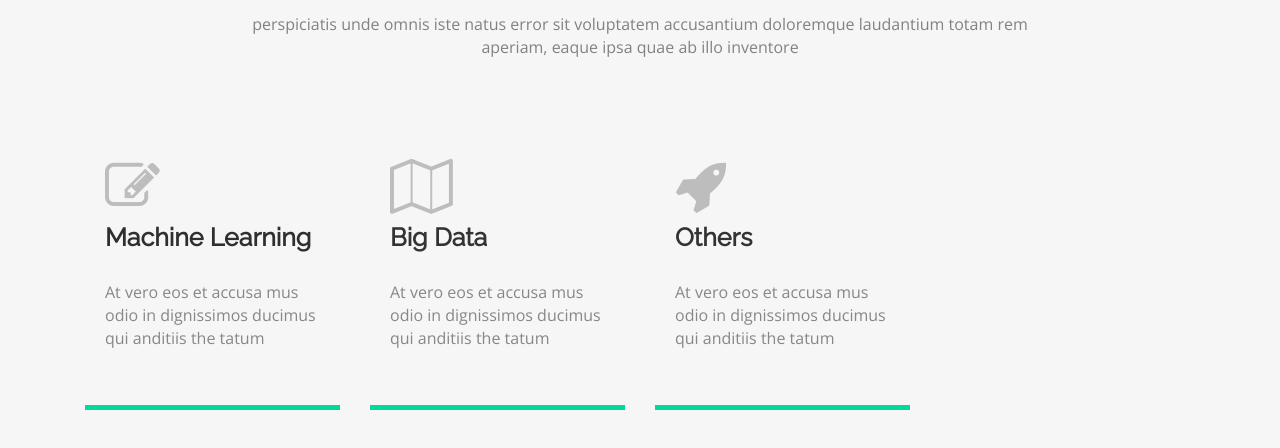
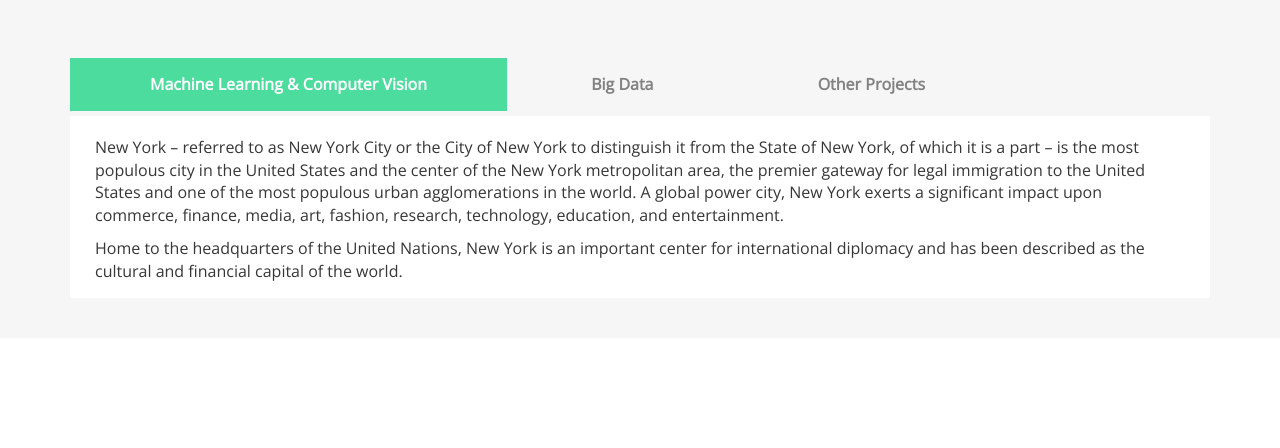
Before and after one commit to dhruvapatil/dhruvapatil.github.io, a plain HTML site: page projects.html in a window 1280 px wide. Shown: the part 210-658 px from the top of the page. Drawn offline with nearby package versions, Linux system fonts and the light colour scheme.

Commit message:
added tab bar

```diff
--- a/projects.html
+++ b/projects.html
@@ -87,46 +87,68 @@
             <div class="title-area">
               <h2 class="tittle">Projects Implemented</h2>
               <span class="tittle-line"></span>
-              <p>perspiciatis unde omnis iste natus error sit voluptatem accusantium doloremque laudantium totam rem aperiam, eaque ipsa quae ab illo inventore</p>
+              <!-- <p>perspiciatis unde omnis iste natus error sit voluptatem accusantium doloremque laudantium totam rem aperiam, eaque ipsa quae ab illo inventore</p> -->
             </div>
-            <!-- service content -->
+
+			<!--Trial Tab mounting here -->
 			<div class="service-content">
-              <ul class="service-table">
-                <li class="col-md-3 col-sm-6">
-                  <div class="single-service wow">
-                    <span class="fa fa-edit service-icon"></span>
-                    <h4 class="service-title"><a href = "https://github.com/dhruvapatil/machine-learning">Machine Learning</a></h4>
-                    <p>At vero eos et accusa mus odio in dignissimos ducimus qui anditiis the tatum</p>
+            <div class="holder">
+
+			  <input id="tab1" type="radio" name="tabs" checked>
+			  <label for="tab1">Machine Learning & Computer Vision</label>
+
+			  <input id="tab2" type="radio" name="tabs">
+			  <label for="tab2">Big Data</label>
+
+			  <input id="tab3" type="radio" name="tabs">
+			  <label for="tab3">Other Projects</label>
+			  <!--
+			  <input id="tab4" type="radio" name="tabs">
+			  <label for="tab4">Tokyo</label>
+			  -->
+
+			  <div class="heading">
+				  <div id="content1">
+					<p>
+					  New York – referred to as New York City or the City of New York to distinguish it from the State of New York, of which it is a part – is the most populous city in the United States and the center of the New York metropolitan area, the premier gateway for legal immigration to the United States and one of the most populous urban agglomerations in the world. A global power city, New York exerts a significant impact upon commerce, finance, media, art, fashion, research, technology, education, and entertainment.
+					<p>
+					  Home to the headquarters of the United Nations, New York is an important center for international diplomacy and has been described as the cultural and financial capital of the world.
+					</p>
 				  </div>
-                </li>
+
+				  <div id="content2">
+					<p>
+					 London is the capital city of England and the United Kingdom. It is the most populous city in the United Kingdom, with a metropolitan area of over 13 million inhabitants. Standing on the River Thames, London has been a major settlement for two millennia, its history going back to its founding by the Romans, who named it Londinium.
+					</p>
+					<p>
+					  London's ancient core, the City of London, largely retains its 1.12-square-mile (2.9 km2) mediaeval boundaries and in 2011 had a resident population of 7,375, making it the smallest city in England. Since at least the 19th century, the term London has also referred to the metropolis developed around this core.
+					</p>
+				  </div>
+
+				  <div id="content3">
+					<p>
+					  Mumbai is the capital city of the Indian state of Maharashtra. It is the most populous city in India, most populous metropolitan area in India, and the eighth most populous city in the world, with an estimated city population of 18.4 million and metropolitan area population of 20.7 million as of 2011. Along with the urban areas, including the cities of Navi Mumbai, Thane, Bhiwandi, Kalyan, it is one of the most populous urban regions in the world.
+					</p>
+					<p>
+					  Mumbai lies on the west coast of India and has a deep natural harbour. In 2009, Mumbai was named an alpha world city. It is also the wealthiest city in India, and has the highest GDP of any city in South, West or Central Asia.
+					</p>
+				  </div>
 				  <!--
-                <li class="col-md-3 col-sm-6">
-                  <div class="single-service wow slideInUp">
-                    <span class="fa fa-sort-amount-asc service-icon"></span>
-                    <h4 class="service-title">Computer Vision</h4>
-                    <p>At vero eos et accusa mus odio in dignissimos ducimus qui anditiis the tatum</p>
+				  <div id="content4">
+					<p>
+					 Tokyo, officially Tokyo Metropolis, is one of the 47 prefectures of Japan. Tokyo is the capital of Japan, the center of the Greater Tokyo Area, and the most populous metropolitan area in the world. It is the seat of the Japanese government and the Imperial Palace, and the home of the Japanese Imperial Family.
+					</p>
+					<p>
+					 Tokyo is in the Kantō region on the southeastern side of the main island Honshu and includes the Izu Islands and Ogasawara Islands. Tokyo Metropolis was formed in 1943 from the merger of the former Tokyo Prefecture and the city of Tokyo.
+					</p>
 				  </div>
-                </li>
 				  -->
-                <li class="col-md-3 col-sm-6">
-                 <div class="single-service wow">
-                    <span class="fa fa-map-o service-icon"></span>
-                    <h4 class="service-title">Big Data</h4>
-                    <p>At vero eos et accusa mus odio in dignissimos ducimus qui anditiis the tatum</p>
 			  </div>
-                </li>
-                <li class="col-md-3 col-sm-6">
-                  <div class="single-service wow">
-                    <span class="fa fa-rocket service-icon"></span>
-                    <h4 class="service-title">Others</h4>
-                    <p>At vero eos et accusa mus odio in dignissimos ducimus qui anditiis the tatum</p>
-                  </div>
-                </li>
 
-
-              </ul>
 		</div>
           </div>
+		  </div>
+		  <!-- End of trial tab mounting -->
         </div>
       </div>
     </div>
--- a/style.css
+++ b/style.css
@@ -187,6 +187,45 @@ img{
 }
 
 /*--------------------*/
+/* TRIAL TAB SCREEN */
+/*--------------------*/
+.tab h1 {
+	padding: 100px 0;
+	font-weight: 400;
+	text-align: center;
+}
+
+.tab p {
+	margin: 0 0 20px;
+	line-height: 1.5;
+	}
+
+.holder {
+	/*margin: 50px auto;
+	min-width: 320px; */
+	width : 100%
+	padding: 100px;
+	}
+.heading {
+	background: #fff;
+	color: #373737;}
+.heading > div {
+	display: none;
+	padding: 20px 25px 5px;}
+
+input {display: none;}
+label {display: inline-block; padding: 15px 80px; font-weight: 600; text-align: center;}
+label:hover {color: #fff; cursor: pointer;}
+input:checked + label {background: #4BDC9E; color: #fff;}
+
+#tab1:checked ~ .heading #content1,
+#tab2:checked ~ .heading #content2,
+#tab3:checked ~ .heading #content3 {
+  display: inline-block;
+}
+
+
+/*--------------------*/
 /* HOME HEADER */
 /*--------------------*/
 
```
Lines whose indentation alone changed are shown as unchanged.
